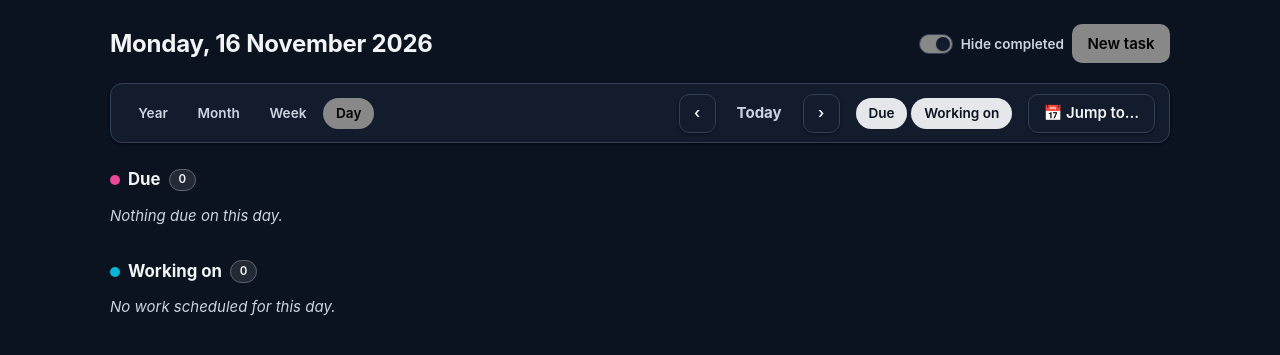
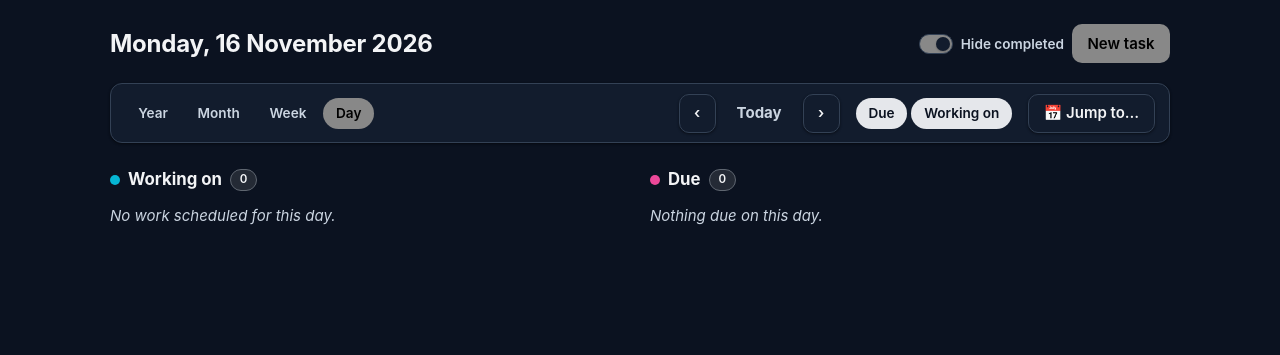
Before and after one commit to awat31/to-do, a Flask app: page /calendar/ in a window 1280 px wide. Shown: the part 55-410 px from the top of the page. Run offline with Flask 3, Linux system fonts and the light colour scheme; a user stored in the database is signed in; tables that the repository leaves empty hold one stand-in row (values such as "Sample post"); parts of the project's set-up code (start-up, migrations or seed data) failed here and were passed over.

Commit message:
Put Working on and Due Today next to each other

```diff
--- a/app/static/css/style.css
+++ b/app/static/css/style.css
@@ -452,6 +452,12 @@ a.chip:hover { text-decoration: none; filter: brightness(0.96); }
 /* ---- detail layout ---- */
 .detail-grid { display: grid; grid-template-columns: minmax(0, 3fr) minmax(0, 2fr); gap: 2rem; }
 @media (max-width: 900px) { .detail-grid { grid-template-columns: 1fr; } }
+/* Dashboard & day-view: "Due today" / "Working on today" side by side. */
+.today-columns {
+  display: grid; grid-template-columns: 1fr 1fr; gap: 1.25rem; align-items: start;
+}
+@media (max-width: 900px) { .today-columns { grid-template-columns: 1fr; } }
+
 /* Sub-tree actions: every control sits on one shared height so mixed
    buttons, selects and date inputs line up instead of wobbling. */
 .subtree-actions { display: flex; flex-direction: column; gap: 0.5rem; margin-top: 0.25rem; }
--- a/app/templates/calendar.html
+++ b/app/templates/calendar.html
@@ -157,6 +157,14 @@
 
 {% if kind == 'day' or layout_mode == 'list' %}
 {% if kind == 'day' %}
+  <div class="today-columns">
+  {% if work_sel %}
+  <section class="section">
+    <h2><span class="dot dot-work"></span>Working on <span class="count">{{ work_count }}</span></h2>
+    {% if work_break %}{% for _, days in work_break %}{% for _, tasks in days %}{% for task in tasks %}{{ task_card(task, next_url=next_url, default_date=p.start) }}{% endfor %}{% endfor %}{% endfor %}
+    {% else %}<p class="empty">No work scheduled for this day.</p>{% endif %}
+  </section>
+  {% endif %}
   {% if due_sel %}
   <section class="section">
     <h2><span class="dot dot-due"></span>Due <span class="count">{{ due_count }}</span></h2>
@@ -164,13 +172,7 @@
     {% else %}<p class="empty">Nothing due on this day.</p>{% endif %}
   </section>
   {% endif %}
-  {% if work_sel %}
-  <section class="section">
-    <h2><span class="dot dot-work"></span>Working on <span class="count">{{ work_count }}</span></h2>
-    {% if work_break %}{% for _, days in work_break %}{% for _, tasks in days %}{% for task in tasks %}{{ task_card(task, next_url=next_url, default_date=p.start) }}{% endfor %}{% endfor %}{% endfor %}
-    {% else %}<p class="empty">No work scheduled for this day.</p>{% endif %}
-  </section>
-  {% endif %}
+  </div>
 {% else %}
   {% set any_due = due_break | length > 0 %}
   {% set any_work = work_break | length > 0 %}
```
Also changed, not shown: app/templates/dashboard.html (+9 -7 lines).
